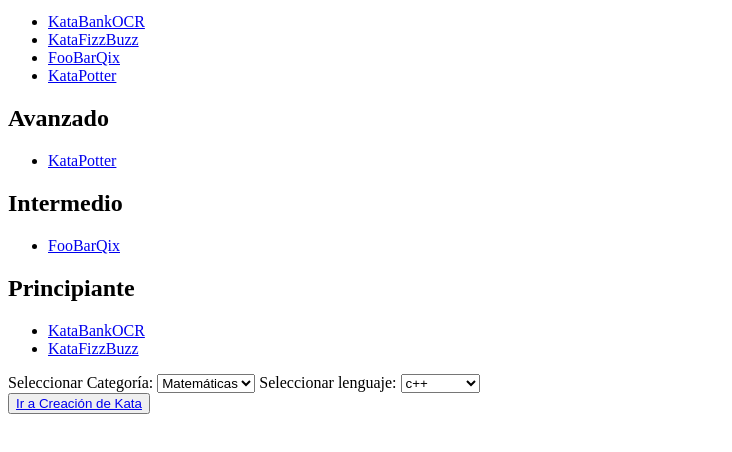
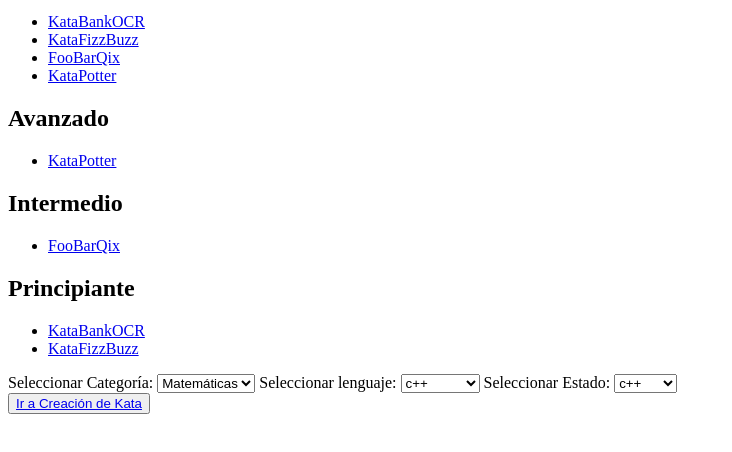
Before and after one commit to Zatt010/DogoKat, a website built with Parcel: page pages/index.html in a window 1280 px wide. Shown: the part 90-542 px from the top of the page, without its empty margins (0-732 px from the left). Built offline with nearby package versions, Linux system fonts and the light colour scheme.

Commit message:
ingresar los botones necesarios al html para busqueda de etado

```diff
--- a/pages/index.html
+++ b/pages/index.html
@@ -23,8 +23,15 @@
         <option value="phyton">phyton</option>
         <option value="javascript">javascript</option>
       </select>
+      <label for="estadoSelect">Seleccionar Estado:</label>
+      <select id="estadoSelect">
+        <option value="terminado">c++</option>
+        <option value="no_terminado">phyton</option>
+      </select>
       <div id="katasPorCategoriaDiv"></div>
       <div id="katasPorLenguajeDiv"></div>
+      <div id="katasPorEstadoDiv"></div>
+
       <button id="myButton">
         <a href="./creacionKata.html">Ir a Creación de Kata</a>
       </button>
--- a/src/presenter.js
+++ b/src/presenter.js
@@ -8,6 +8,7 @@ document.addEventListener('DOMContentLoaded', () => {
   const busquedaButton = document.getElementById('busquedaButton');
   const busquedaInput = document.getElementById('busquedaInput');
   const lenguajeselect = document.getElementById('lenguajeSelect');
+  const estadoSelect = document.getElementById("estadoSelect");
   const nombres = obtenerNombres();
   const katasPorDificultad = agruparKatasPorDificultad();
   const categoriaSelect = document.getElementById('categoriaSelect');
```
